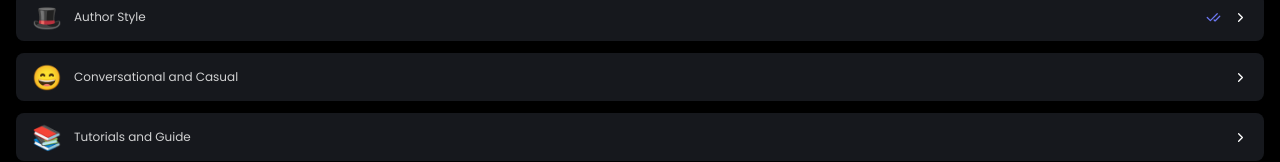
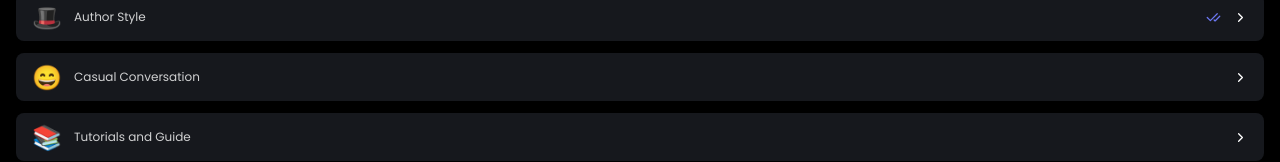
Before and after one commit to kentaurse/hashmind, a Next.js app: page /dashboard/settings in a window 1280 px wide. Shown: the part 287-449 px from the top of the page. Built offline with nearby package versions, Linux system fonts and the light colour scheme.

Commit message:
Update GPT style names

```diff
--- a/src/data/gpt.ts
+++ b/src/data/gpt.ts
@@ -47,8 +47,8 @@ export const GPT_RESP_STYLE = [
     ],
   },
   {
-    name: "conversational_and_casual",
-    title: "Conversational and Casual",
+    name: "casual_conversation",
+    title: "Casual Conversation",
     emoji: "😄",
     isAuthor: false,
     styles: [],
@@ -71,7 +71,7 @@ export const GPT_RESP_STYLE = [
 
 export const GPT_CUSTOM_PROMPT = [
   {
-    name: "conversational_and_casual",
+    name: "casual_conversation",
     prompt:
       "Write in a conversational and casual tone, making the content easy-going and relatable. Inject a sense of friendliness and approachability into the text.",
   },
```
